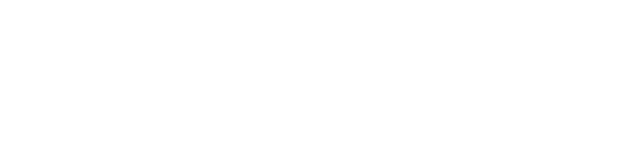
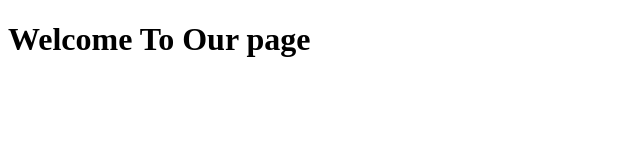
Before and after one commit to RehabHesham/DotNet_24-25_Q3_Day1, a plain HTML site: page index.html in a window 1280 px wide. Shown: the whole page, without its empty margins (0-640 px from the left). Drawn offline with Linux system fonts and the light colour scheme.

Commit message:
add page heading

```diff
--- a/index.html
+++ b/index.html
@@ -6,5 +6,8 @@
     <title>Document</title>
     <link rel="stylesheet" href="style.css" />
   </head>
-  <body></body>
+  <body>
+    <h1>Welcome To Our page</h1>
+
+  </body>
 </html>
```
